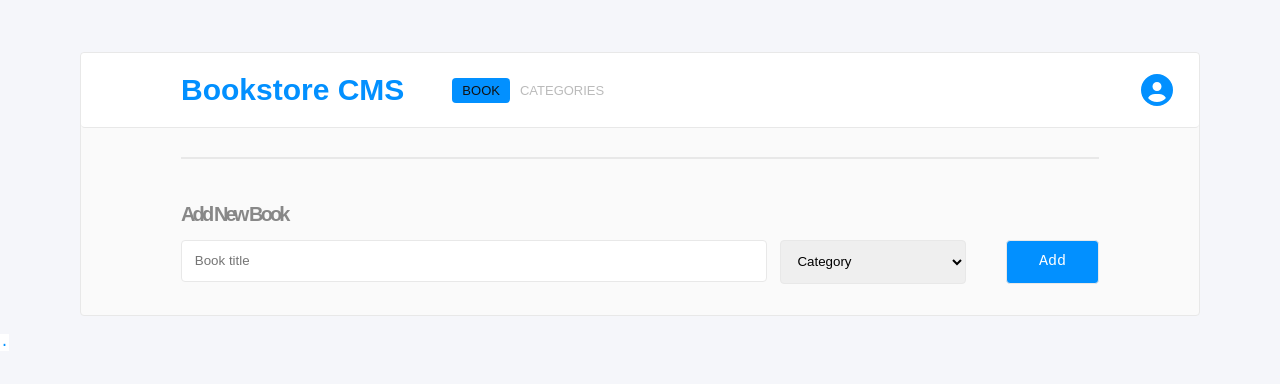
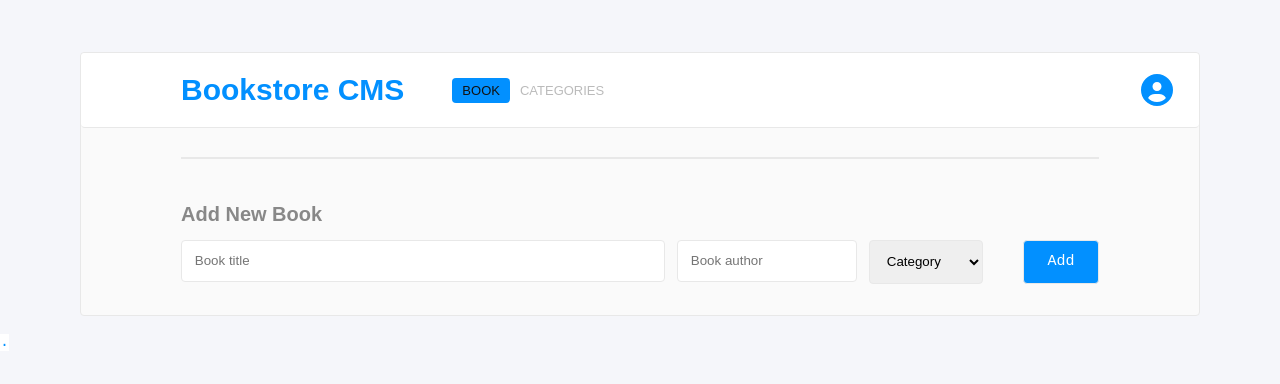
Before and after one commit to uno36/Book-Store, a React (Create React App) app: page / in a window 1280 px wide. Shown: the top 384 px of the page. Built offline with nearby package versions, Linux system fonts and the light colour scheme; a web font is replaced by a local one.

Commit message:
Implemnt equired changes

```diff
--- a/src/components/BookForm.js
+++ b/src/components/BookForm.js
@@ -1,27 +1,31 @@
-import React, { useRef } from 'react';
+import React, { useState } from 'react';
 import PropTypes from 'prop-types';
 
-const BookForm = ({ addBook }) => {
-  const titleRef = useRef();
-  const categoryRef = useRef();
+const BookForm = ({ addBook, removeBookHandler }) => {
+  const [title, setTitle] = useState('');
+  const [author, setAuthor] = useState('');
+  const [category, setCategory] = useState('');
 
   const submitBookHandler = (e) => {
     e.preventDefault();
-    const title = titleRef.current.value;
-    const category = categoryRef.current.value;
 
-    if (title && category) {
+    const newTitle = e.target.title.value;
+    const newCategory = e.target.category.value;
+
+    if (newTitle && author && newCategory) {
       const newBook = {
-        id: Date.now(), // Generate a unique ID for the new book
-        title,
-        category,
+        id: Date.now(),
+        title: newTitle,
+        author,
+        category: newCategory,
       };
 
       addBook(newBook);
     }
 
-    titleRef.current.value = '';
-    categoryRef.current.value = '';
+    setTitle('');
+    setAuthor('');
+    setCategory('');
   };
 
   return (
@@ -31,13 +35,35 @@ const BookForm = ({ addBook }) => {
         <div className="form-container">
           <div>
             <label htmlFor="title">
-              <input type="text" id="title" placeholder="Book title" ref={titleRef} />
+              <input
+                type="text"
+                id="title"
+                placeholder="Book title"
+                value={title}
+                onChange={(e) => setTitle(e.target.value)}
+              />
+            </label>
+          </div>
+          <div>
+            <label htmlFor="author">
+              <input
+                type="text"
+                id="author"
+                placeholder="Book author"
+                value={author}
+                onChange={(e) => setAuthor(e.target.value)}
+              />
             </label>
           </div>
           <div>
             <label htmlFor="category">
-              <select id="category" ref={categoryRef} required>
-                <option disabled selected value>Category</option>
+              <select
+                id="category"
+                value={category}
+                onChange={(e) => setCategory(e.target.value)}
+                required
+              >
+                <option value="Category"> Category</option>
                 <option value="Action">Action</option>
                 <option value="Science Fiction">Science Fiction</option>
                 <option value="Economy">Economy</option>
@@ -57,6 +83,7 @@ const BookForm = ({ addBook }) => {
 
 BookForm.propTypes = {
   addBook: PropTypes.func.isRequired,
+  removeBookHandler: PropTypes.func.isRequired,
 };
 
 export default BookForm;
--- a/src/index.css
+++ b/src/index.css
@@ -192,7 +192,7 @@ button,
 .form-container {
   width: 100%;
   display: grid;
-  grid-template-columns: 6fr 2fr 1fr;
+  grid-template-columns: 6fr 2fr 1.5fr 1fr;
   gap: 40px;
 }
 
@@ -217,6 +217,5 @@ input[type=text] {
 .add-book {
   font-family: 'Montserrat-Bold', Arial, Helvetica, sans-serif;
   font-size: 1.25rem;
-  letter-spacing: -0.18rem;
   color: #888;
 }
```
